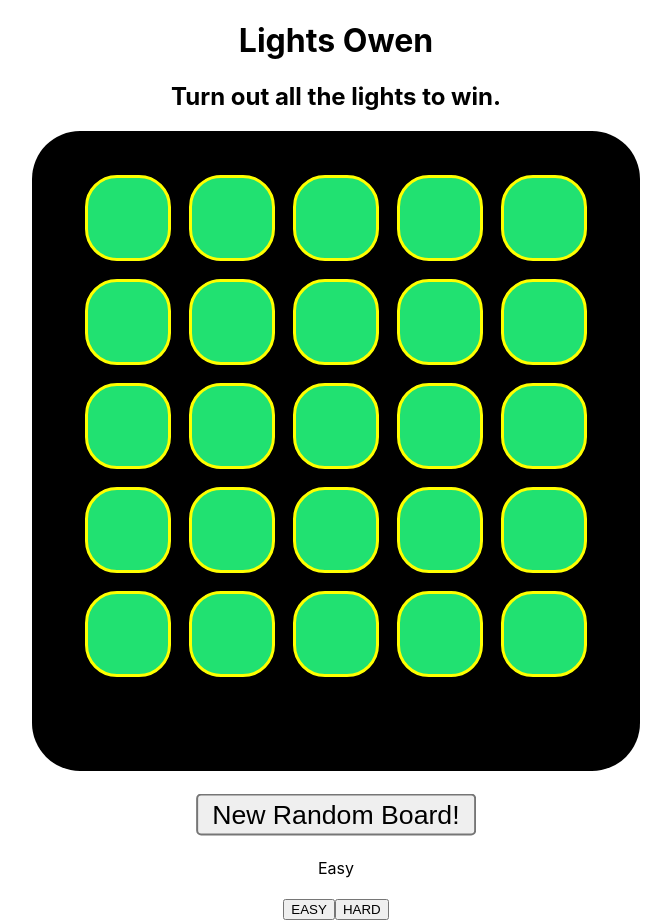
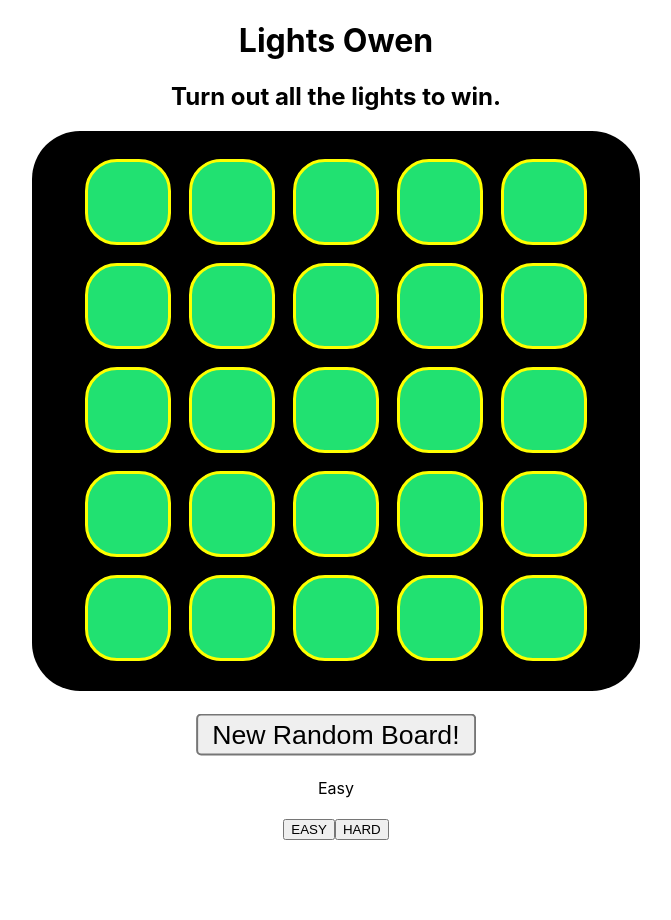
Before and after one commit to OwenPortfolio/lights-out, a React (Create React App) app: page / in a window 1280 px wide. Shown: the whole page, without its empty margins (304-975 px from the left). After the commit the page ends 840 px from the top, so only its background shows below. Built offline with nearby package versions, Linux system fonts and the light colour scheme.

Commit message:
adjust sizing on css

```diff
--- a/src/index.css
+++ b/src/index.css
@@ -29,7 +29,7 @@ code {
   min-width: 38em;
   place-items: center;
   border-radius: 3em;
-  height: 40em;
+  height: 35em;
   background-color: rgb(0, 0, 0);
   display: grid;
   grid-template-columns: 6.5em 6.5em 6.5em 6.5em 6.5em;
@@ -37,7 +37,7 @@ code {
 }
 
 .grid-container div {
-  margin: 2em;
+  margin: 1em;
   place-items: center;
   border-radius: 2em;
   display: grid;
```
